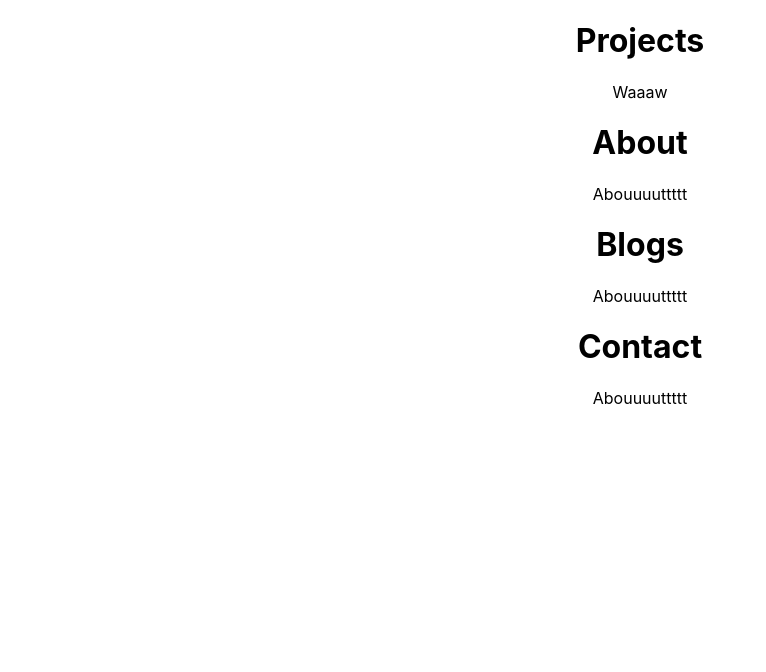
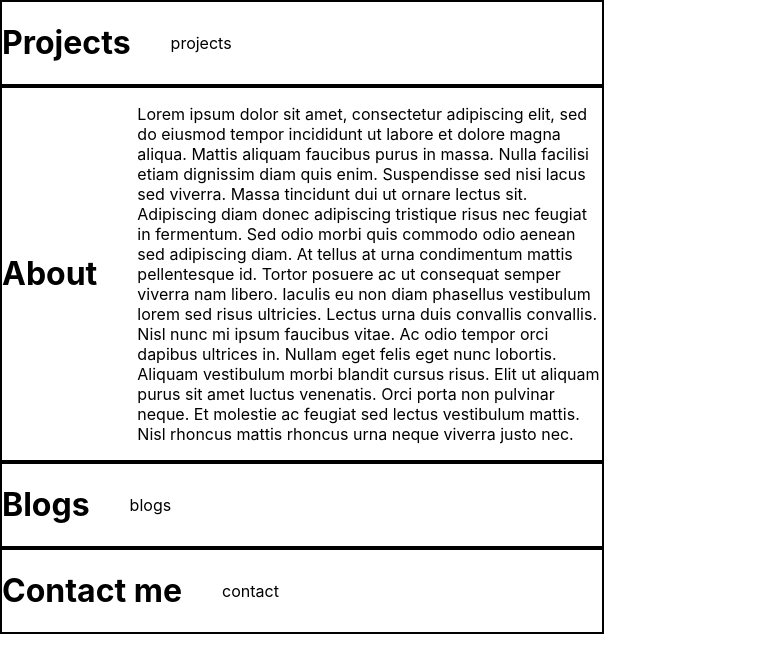
Before and after one commit to Marwa-Hodeib/MyPortfolio, a React (Create React App) app: page / in a window 1280 px wide. Shown: the top 672 px of the page, without its empty margins (0-766 px from the left). Built offline with nearby package versions, Linux system fonts and the light colour scheme.

Commit message:
add section data, and styles

```diff
--- a/src/App.js
+++ b/src/App.js
@@ -1,14 +1,13 @@
 import "./App.css";
 import Section from "./components/Section";
+import sectionData from "./static-data/sections";
 
 function App() {
   return (
     <div className="App">
-      <Section title="Projects" content="Waaaw" />
-      <Section title="About" content="Abouuuuttttt" />
-      <Section title="Blogs" content="Abouuuuttttt" />
-      <Section title="Contact" content="Abouuuuttttt" />
-      {/* {Section({ title: "Projects" })} */}
+      {sectionData.map((data, index) => (
+        <Section key={index} title={data.title} content={data.content} />
+      ))}
     </div>
   );
 }
--- a/src/components/Section/index.jsx
+++ b/src/components/Section/index.jsx
@@ -1,17 +1,15 @@
+import "./styles.css";
 
+const Section = ({ title, content }) => {
+  return (
+    <div className="wrapper">
+      <div className="title-subtitle-container">
+        <h1>{title}</h1>
 
-const Section = ({title, content}) => {
-    const hasContent = title && content
-    console.log(hasContent)
-return (
-    <>
-        <h1>{title}</h1>
-       <p>{content}</p>
-    </>
+        <p>{content}</p>
+      </div>
+    </div>
+  );
+};
 
-)
-
-
-}
-
-export default Section
+export default Section;
--- /dev/null
+++ b/src/components/Section/styles.css
@@ -0,0 +1,9 @@
+
+.title-subtitle-container{
+    border: 2px solid black;
+    display: flex;
+    gap: 40px;
+    align-items: center;
+    width: 600px;
+    text-align: left;
+}
--- a/src/static-data/sections.js
+++ b/src/static-data/sections.js
@@ -1,6 +1,12 @@
-const sectionDate = [
+const sectionData = [
   { title: "Projects", content: "projects" },
-  { title: "About", content: "about me" },
+  {
+    title: "About",
+    content:
+      "Lorem ipsum dolor sit amet, consectetur adipiscing elit, sed do eiusmod tempor incididunt ut labore et dolore magna aliqua. Mattis aliquam faucibus purus in massa. Nulla facilisi etiam dignissim diam quis enim. Suspendisse sed nisi lacus sed viverra. Massa tincidunt dui ut ornare lectus sit. Adipiscing diam donec adipiscing tristique risus nec feugiat in fermentum. Sed odio morbi quis commodo odio aenean sed adipiscing diam. At tellus at urna condimentum mattis pellentesque id. Tortor posuere ac ut consequat semper viverra nam libero. Iaculis eu non diam phasellus vestibulum lorem sed risus ultricies. Lectus urna duis convallis convallis. Nisl nunc mi ipsum faucibus vitae. Ac odio tempor orci dapibus ultrices in. Nullam eget felis eget nunc lobortis. Aliquam vestibulum morbi blandit cursus risus. Elit ut aliquam purus sit amet luctus venenatis. Orci porta non pulvinar neque. Et molestie ac feugiat sed lectus vestibulum mattis. Nisl rhoncus mattis rhoncus urna neque viverra justo nec.",
+  },
   { title: "Blogs", content: "blogs" },
   { title: "Contact me", content: "contact" },
 ];
+
+export default sectionData;
```
Also changed, not shown: src/components/Section/styles.jsx (deleted).
